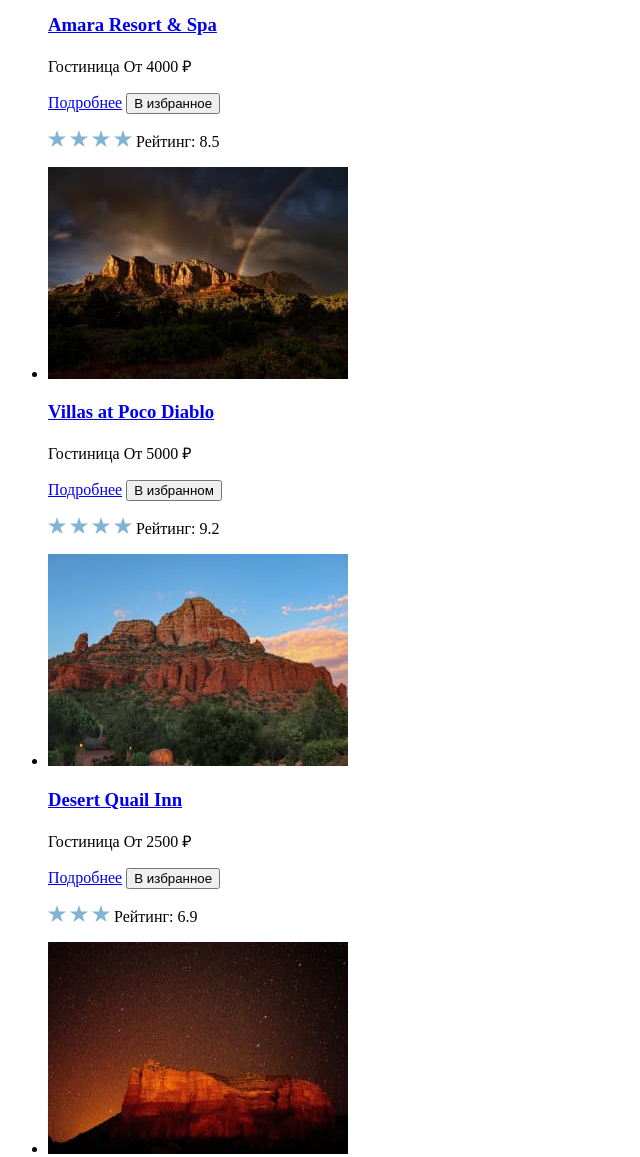
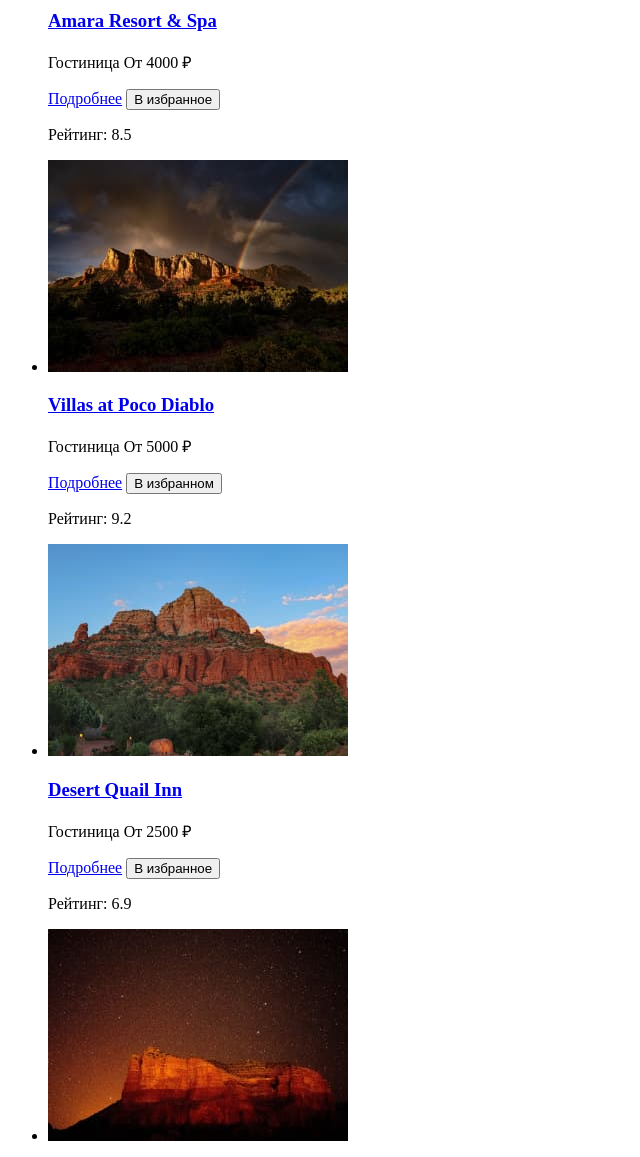
Before and after one commit to htmlacademy-htmlcss/2262693-sedona-36, a plain HTML site: page catalog.html in a window 1280 px wide. Shown: the part 1100-2257 px from the top of the page, without its empty margins (0-640 px from the left). Drawn offline with Linux system fonts and the light colour scheme.

Commit message:
Графика для всех страниц-2

```diff
--- a/catalog.html
+++ b/catalog.html
@@ -125,14 +125,12 @@
           <option value="expensive">Сначала дорогое</option>
           <option value="popular">Сначала популярное</option>
         </select>
+        <!--я пока не знаю что такое инлайновые элементы, поэтому просто убрала img теги-->
         <button class="button_icon button_icon_current_frame" type="button">
-          <img class="cards_icon" src="images/cards.svg" width="16" height="14" alt="Показать карточки">
         </button>
         <button class="button_icon" type="button">
-          <img class="preview_icon" src="images/preview.svg" width="16" height="14" alt="Показать превью">
         </button>
         <button class="button_icon" type="button">
-          <img class="list_icon" src="images/list.svg" width="16" height="14" alt="Показать список">
         </button>
         <ul class="place_list">
           <li class="place_card">
@@ -149,10 +147,10 @@
               <button class="button_blue place_details" type="button">В избранное</button>
             </p>
             <p class="place_rate">
-              <img class="stars" src="images/star.png" width="18" height="17" alt="Звезда">
-              <img class="stars" src="images/star.png" width="18" height="17" alt="Звезда">
-              <img class="stars" src="images/star.png" width="18" height="17" alt="Звезда">
-              <img class="stars" src="images/star.png" width="18" height="17" alt="Звезда">
+              <span></span>
+              <span></span>
+              <span></span>
+              <span></span>
               <span class="rate_level">Рейтинг: 8.5</span>
             </p>
           </li>
@@ -170,10 +168,10 @@
               <button class="button_green place_details" type="button">В избранном</button>
             </p>
             <p class="place_rate">
-              <img class="stars" src="images/star.png" width="18" height="17" alt="Звезда">
-              <img class="stars" src="images/star.png" width="18" height="17" alt="Звезда">
-              <img class="stars" src="images/star.png" width="18" height="17" alt="Звезда">
-              <img class="stars" src="images/star.png" width="18" height="17" alt="Звезда">
+              <span></span>
+              <span></span>
+              <span></span>
+              <span></span>
               <span class="rate_level">Рейтинг: 9.2</span>
             </p>
           </li>
@@ -191,9 +189,9 @@
               <button class="button_blue place_details" type="button">В избранное</button>
             </p>
             <p class="place_rate">
-              <img class="stars" src="images/star.png" width="18" height="17" alt="Звезда">
-              <img class="stars" src="images/star.png" width="18" height="17" alt="Звезда">
-              <img class="stars" src="images/star.png" width="18" height="17" alt="Звезда">
+              <span></span>
+              <span></span>
+              <span></span>
               <span class="rate_level">Рейтинг: 6.9</span>
             </p>
           </li>
@@ -211,8 +209,8 @@
               <button class="button_blue place_details" type="button">В избранное</button>
             </p>
             <p class="place_rate">
-              <img class="stars" src="images/star.png" width="18" height="17" alt="Звезда">
-              <img class="stars" src="images/star.png" width="18" height="17" alt="Звезда">
+              <span></span>
+              <span></span>
               <span class="rate_level">Рейтинг: 5.0</span>
             </p>
           </li>
```
